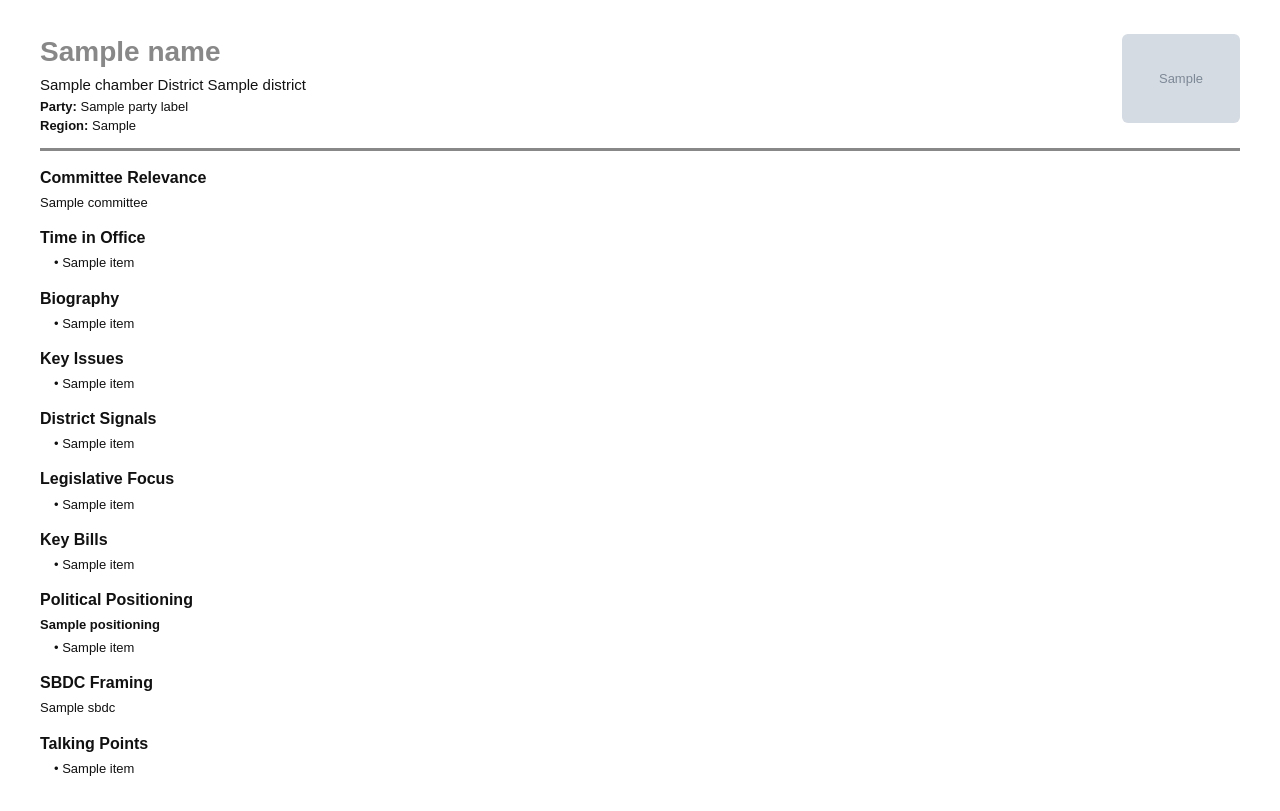
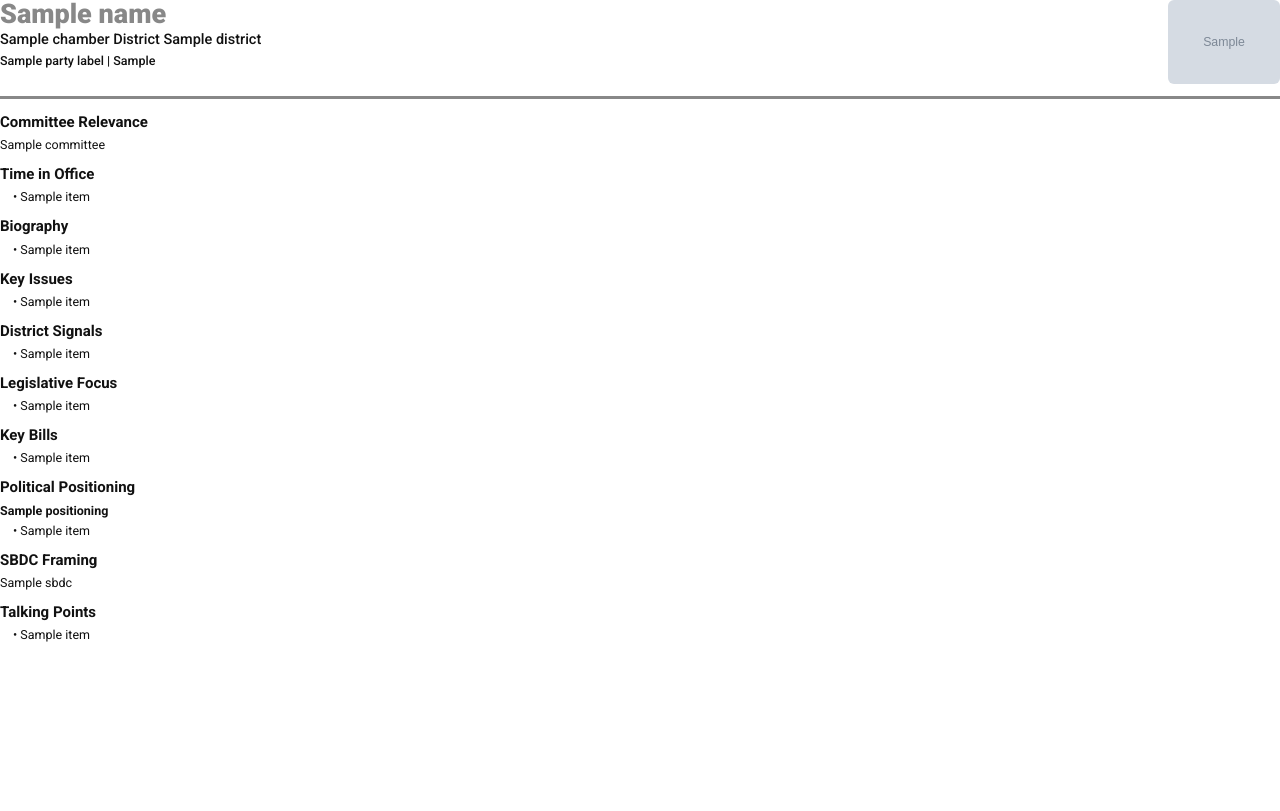
Before and after one commit to imrandevelops007/legislator-skimmer, a Python web app: template templates/report.html in a window 1280 px wide. After the commit the page ends 642 px from the top, so only its background shows below. Run offline with Jinja, Linux system fonts and the light colour scheme; the template is opened without the code that fills it: most values are stand-ins (such as "Sample title", 1, 10 or a date in 2020); grey boxes marked "Sample" are stand-in pictures.

Commit message:
Refactor report.html for layout and style enhancements
Updated styles and structure in report.html for improved layout and readability.

```diff
--- a/templates/report.html
+++ b/templates/report.html
@@ -1,64 +1,90 @@
 <!DOCTYPE html>
 <html>
 <head>
+  <meta charset="utf-8">
+
   <style>
+    @import url('https://fonts.googleapis.com/css2?family=Roboto:wght@400;500;700;900&display=swap');
+
+    @page {
+      size: letter;
+      margin: 0.55in 0.6in;
+    }
+
     body {
-      font-family: Arial, sans-serif;
-      margin: 34px 40px;
-      line-height: 1.32;
-      font-size: 13px;
+      font-family: 'Roboto', Arial, sans-serif;
+      line-height: 1.28;
+      font-size: 12.5px;
       color: #111;
+      margin: 0;
     }
 
     .header {
       border-bottom: 3px solid {{ party_color }};
       padding-bottom: 12px;
-      margin-bottom: 16px;
+      margin-bottom: 14px;
       overflow: auto;
+      break-inside: avoid;
+      page-break-inside: avoid;
     }
 
     .photo {
       float: right;
-      width: 118px;
+      width: 112px;
+      height: auto;
       border-radius: 6px;
       margin-left: 18px;
+      object-fit: cover;
     }
 
     .name {
-      font-size: 28px;
-      font-weight: bold;
+      font-size: 27px;
+      font-weight: 900;
       color: {{ party_color }};
-      margin-bottom: 4px;
+      margin-bottom: 3px;
+      line-height: 1.05;
     }
 
     .subhead {
-      font-size: 15px;
+      font-size: 14.5px;
+      font-weight: 500;
       margin-bottom: 3px;
     }
 
     .meta-line {
-      font-size: 13px;
+      font-size: 12.5px;
       margin-bottom: 2px;
+      font-weight: 500;
+    }
+
+    .section {
+      margin-top: 12px;
+      break-inside: avoid;
+      page-break-inside: avoid;
     }
 
     .section-title {
-      font-weight: bold;
-      margin-top: 16px;
-      margin-bottom: 6px;
-      font-size: 16px;
+      font-size: 15px;
+      font-weight: 700;
+      margin-bottom: 5px;
+      break-after: avoid;
+      page-break-after: avoid;
     }
 
     .bullet {
-      margin-left: 14px;
-      margin-bottom: 4px;
+      margin-left: 13px;
+      margin-bottom: 3px;
+      break-inside: avoid;
+      page-break-inside: avoid;
     }
 
     p {
-      margin: 0 0 6px 0;
+      margin: 0 0 4px 0;
     }
 
-    .strong-line {
-      font-weight: bold;
+    .positioning-line {
+      font-weight: 700;
+      margin-bottom: 4px;
     }
   </style>
 </head>
@@ -70,61 +96,79 @@
   <div class="name">{{ name }}</div>
   <div class="subhead">{{ chamber }} District {{ district }}</div>
 
-  {% if party_label %}
-  <div class="meta-line"><span class="strong-line">Party:</span> {{ party_label }}</div>
-  {% endif %}
-
-  {% if location_line %}
-  <div class="meta-line"><span class="strong-line">Region:</span> {{ location_line }}</div>
+  {% if party_label or location_line %}
+  <div class="meta-line">
+    {% if party_label %}{{ party_label }}{% endif %}{% if party_label and location_line %} | {% endif %}{% if location_line %}{{ location_line }}{% endif %}
+  </div>
   {% endif %}
 </div>
 
+<div class="section">
   <div class="section-title">Committee Relevance</div>
   <p>{{ committee }}</p>
+</div>
 
+<div class="section">
   <div class="section-title">Time in Office</div>
   {% for item in time_in_office %}
   <div class="bullet">• {{ item }}</div>
   {% endfor %}
+</div>
 
+<div class="section">
   <div class="section-title">Biography</div>
   {% for item in bio %}
   <div class="bullet">• {{ item }}</div>
   {% endfor %}
+</div>
 
+<div class="section">
   <div class="section-title">Key Issues</div>
   {% for item in issues %}
   <div class="bullet">• {{ item }}</div>
   {% endfor %}
+</div>
 
+<div class="section">
   <div class="section-title">District Signals</div>
   {% for item in district_signals %}
   <div class="bullet">• {{ item }}</div>
   {% endfor %}
+</div>
 
+<div class="section">
   <div class="section-title">Legislative Focus</div>
   {% for item in focus %}
   <div class="bullet">• {{ item }}</div>
   {% endfor %}
+</div>
 
+<div class="section">
   <div class="section-title">Key Bills</div>
   {% for item in bills %}
   <div class="bullet">• {{ item }}</div>
   {% endfor %}
+</div>
 
+<div class="section">
   <div class="section-title">Political Positioning</div>
-<p><b>{{ positioning }}</b></p>
+  <div class="positioning-line">{{ positioning }}</div>
   {% for item in positioning_notes %}
   <div class="bullet">• {{ item }}</div>
   {% endfor %}
+</div>
 
+<div class="section">
   <div class="section-title">SBDC Framing</div>
   <p>{{ sbdc }}</p>
+</div>
 
+<div class="section">
   <div class="section-title">Talking Points</div>
   {% for item in talking %}
   <div class="bullet">• {{ item }}</div>
   {% endfor %}
+</div>
 
 </body>
 </html>
```
Lines whose indentation alone changed are shown as unchanged.
